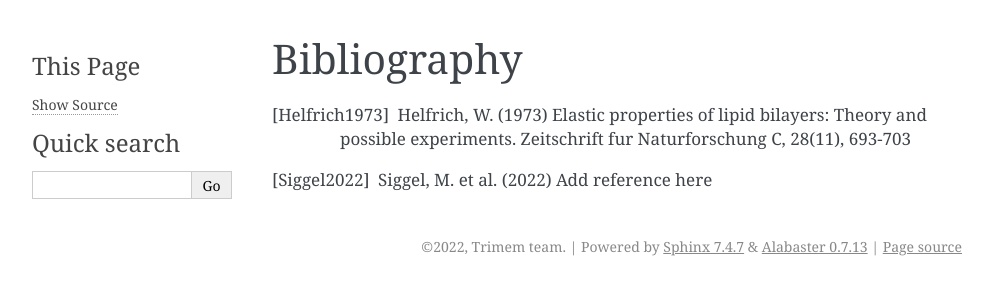
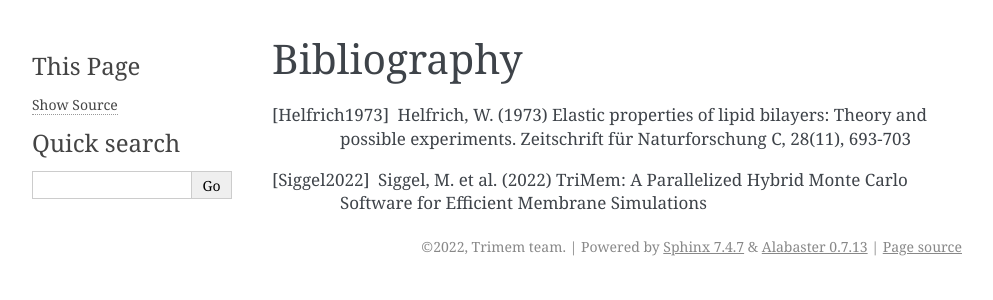
Before and after one commit to bio-phys/trimem, a Sphinx documentation site: the page built from doc/bib.rst, in a window 1280 px wide. Shown: the top 300 px of the page, without its empty margins (148-1141 px from the left). Built offline with Sphinx 7.4.7, drawn with Linux system fonts in a browser that asks for light colours.

```diff
--- a/doc/bib.rst
+++ b/doc/bib.rst
@@ -5,6 +5,9 @@
 Bibliography
 ============
 
-.. [Helfrich1973] Helfrich, W. (1973) Elastic properties of lipid bilayers: Theory and possible experiments. Zeitschrift fur Naturforschung C, 28(11), 693-703
+.. [Helfrich1973] Helfrich, W. (1973) Elastic properties of lipid bilayers:
+  Theory and possible experiments. Zeitschrift für Naturforschung C,
+  28(11), 693-703
 
-.. [Siggel2022] Siggel, M. et al. (2022) Add reference here
+.. [Siggel2022] Siggel, M. et al. (2022) TriMem: A Parallelized Hybrid Monte
+  Carlo Software for Efficient Membrane Simulations
--- a/doc/index.rst
+++ b/doc/index.rst
@@ -60,9 +60,9 @@ Usage
 -----
 
 **Trimem** provides a convenient user interface via a :ref:`cli` that is
-available after :ref:`installation` under the respective ``bin`` directory
-available to ``pip``. For a quick-start and more detailed documentation,
-please have a look at the :ref:`usage`.
+available after :ref:`installation` as ``mc_app`` under the respective binary
+installation directory available to ``pip``. For a quick-start and more
+detailed documentation, please have a look at the :ref:`usage`.
 
 Alternatively, trimem can also be used as a
 :ref:`python library <python-module>`. High level functionality is exposed in
```
Also changed, not shown: README.md (+2 -2 lines), doc/cli.rst (+16 -3 lines), doc/images/flow.svg (added).
